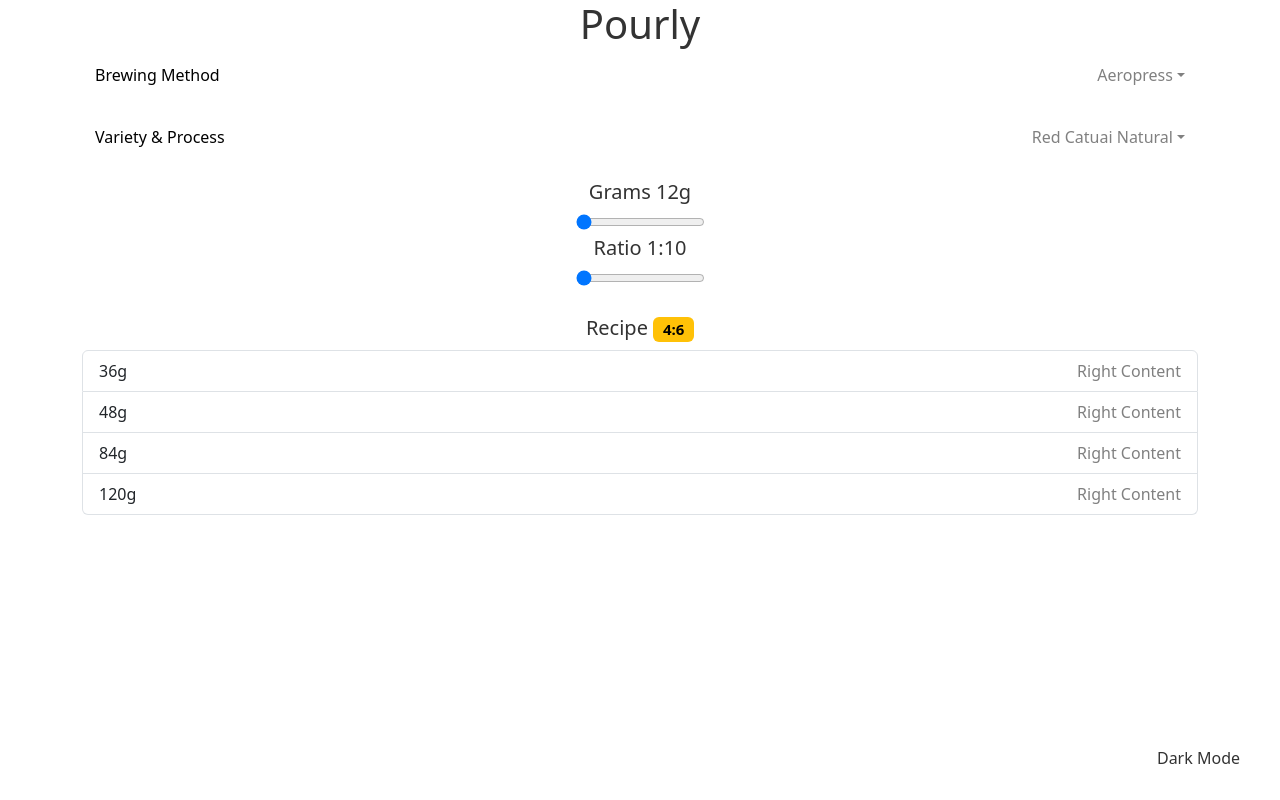
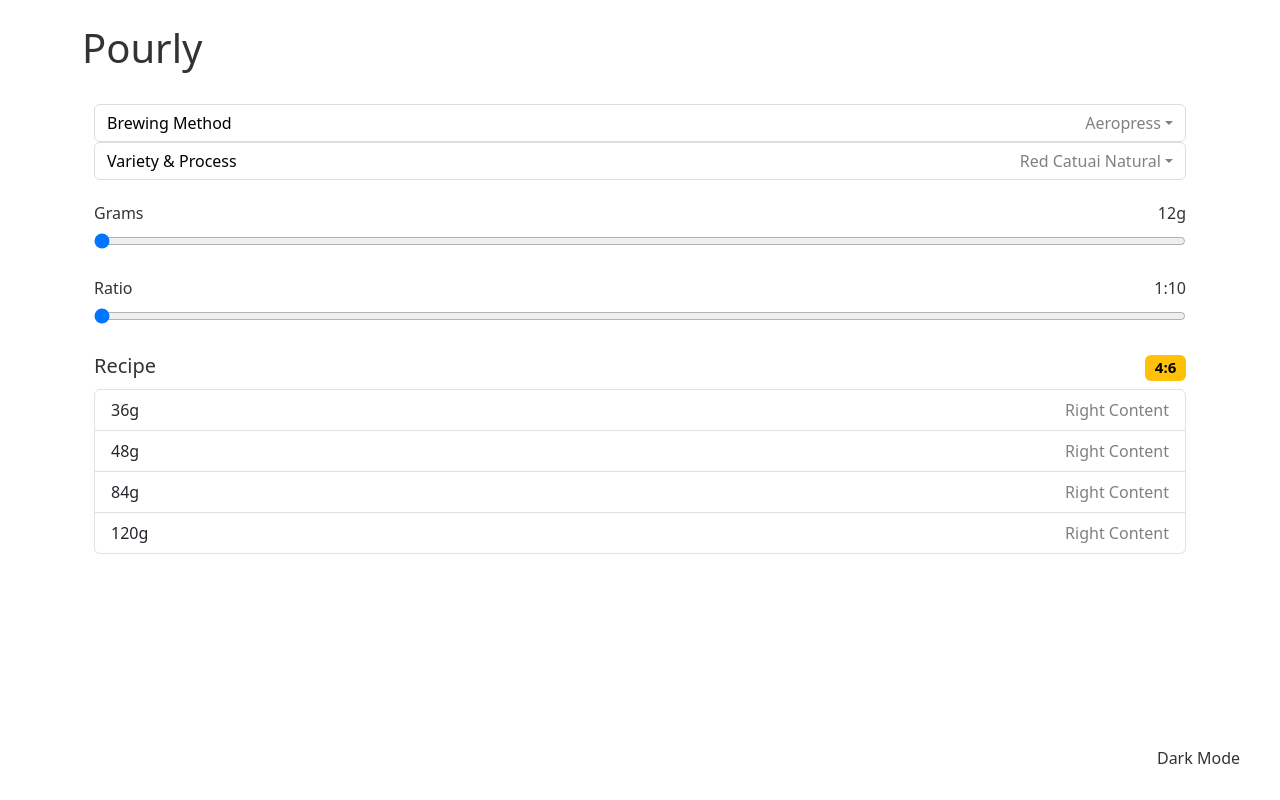
Before and after one commit to nosarabs/pour-lab-app, a React (Create React App) app: page / in a window 1280 px wide. Built offline with nearby package versions, Linux system fonts and the light colour scheme.

Commit message:
Frontend not so shenanigans

```diff
--- a/src/App.css
+++ b/src/App.css
@@ -17,5 +17,5 @@ body {
 
 
 .App {
-  text-align: center;
+  text-align: left;
 }
--- a/src/Dropdown.css
+++ b/src/Dropdown.css
@@ -5,6 +5,7 @@
     align-items: center;
     /* color: var(--text-color); */
     background-color: white !important;
+    border: 1px solid #ddd !important;
 
 }
 
@@ -21,3 +22,7 @@
 .btn.dropdown-toggle.dropdown-button::after {
     border-top-color: gray; /* Replace 'white' with your preferred color */
 }
+/*
+.dropdown-menu {
+    width: 100%;
+} */
--- a/src/Dropdown.js
+++ b/src/Dropdown.js
@@ -1,7 +1,7 @@
 import React, { useState } from 'react';
 import './Dropdown.css'
 
-const Dropdown = ({ options, initialSelected, label, onSelect }) => {
+const Dropdown = ({ options, initialSelected, label, style, onSelect }) => {
     const [selectedOption, setSelectedOption] = useState(initialSelected || options[0]);
 
     // Handle dropdown selection
@@ -24,7 +24,7 @@ const Dropdown = ({ options, initialSelected, label, onSelect }) => {
                 <span className="dropdown-label">{label}</span>
                 <span className="dropdown-selection">{selectedOption}</span>
             </button>
-            <ul className="dropdown-menu" aria-labelledby="dropdownMenuButton">
+            <ul className="dropdown-menu dropdown-menu-end" aria-labelledby="dropdownMenuButton">
                 {options.map((option, index) => (
                     <li key={index}>
                         <button
--- a/src/MainPage.js
+++ b/src/MainPage.js
@@ -47,13 +47,17 @@ const MainPage = () => {
     return (
         <div className="container">
 
+            <br></br>
+
             <h1>Pourly</h1>
 
-            <div>
+            <br></br>
+
+            <div className="container">
                 <div>
-                    <Dropdown label={"Brewing Method"} options={brewingMethods} initialSelected={method} onSelect={handleBrewingMethodSelect} />
+                    <Dropdown label={"Brewing Method"} options={brewingMethods} initialSelected={method} onSelect={handleBrewingMethodSelect}/>
 
-                    <br></br>
+                    {/* <br></br> */}
 
                     <Dropdown label={"Variety & Process"} options={coffeeTypes} onSelect={handleCoffeeTypeSelect} />
                 </div>
@@ -61,24 +65,32 @@ const MainPage = () => {
 
             <br></br>
 
-            <div>
+            <div className="container">
                 <div>
-                    <h5>Grams {grams}g</h5>
+                    <div style={{ display: 'flex', justifyContent: 'space-between' }}>
+                        <h6>Grams</h6>
+                        <h6>{grams}g</h6>
+                    </div>
                     <RangeInput min={minGrams} max={maxGrams} step={1} initialValue={12} onChange={handleGramsChange} />
                 </div>
 
+                <br></br>
                 <div>
-                    <h5>Ratio 1:{ratio}</h5>
+                    <div style={{ display: 'flex', justifyContent: 'space-between' }}>
+                        <h6>Ratio</h6>
+                        <h6>1:{ratio}</h6>
+                    </div>
                     <RangeInput min={minRatio} max={maxRatio} step={1} initialValue={10} onChange={handleRatioChange} />
                 </div>
             </div>
 
             <br></br>
 
-            <div>
-                <h5>
-                    Recipe <span className="badge text-bg-warning">{recipeName}</span>
-                </h5>
+            <div className="container">
+                <div style={{ display: 'flex', justifyContent: 'space-between' }}>
+                    <h5> Recipe </h5>
+                    <h5> <span className="badge text-bg-warning">{recipeName}</span> </h5>
+                </div>
                 <Recipe recipeName={recipeName} method={method} coffee={coffee} grams={grams} ratio={ratio} />
 
             </div>
--- /dev/null
+++ b/src/RangeInput.css
@@ -0,0 +1,3 @@
+.rangeInput {
+    width: 100%;
+}
--- a/src/RangeInput.js
+++ b/src/RangeInput.js
@@ -1,4 +1,5 @@
 import React, { useState } from 'react';
+import './RangeInput.css'
 
 const RangeInput = ({ min, max, step, initialValue, onChange }) => {
     const [value, setValue] = useState(initialValue || min);
@@ -21,8 +22,8 @@ const RangeInput = ({ min, max, step, initialValue, onChange }) => {
                 step={step}
                 value={value}
                 onChange={handleChange}
+                className='rangeInput'
             />
-            {/* <span>{value}</span> Display the current value */}
         </div>
     );
 };
```
